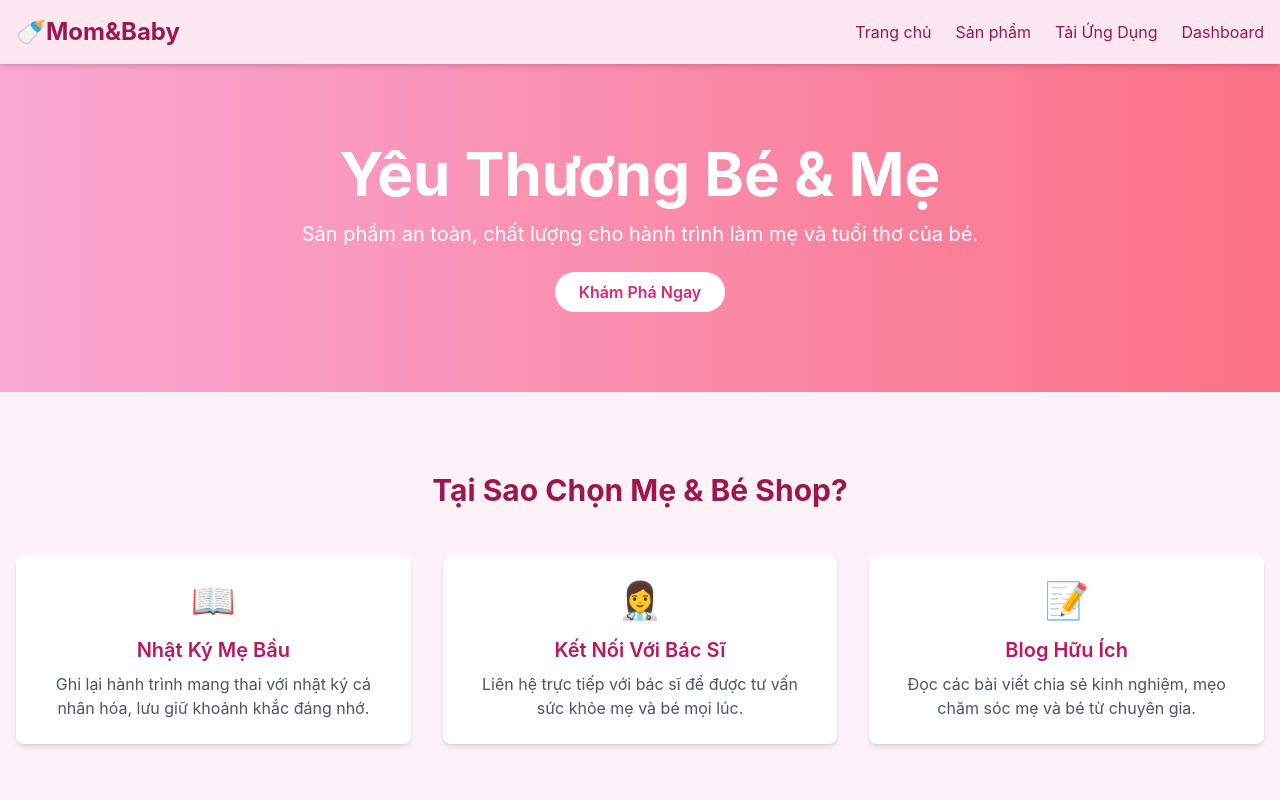
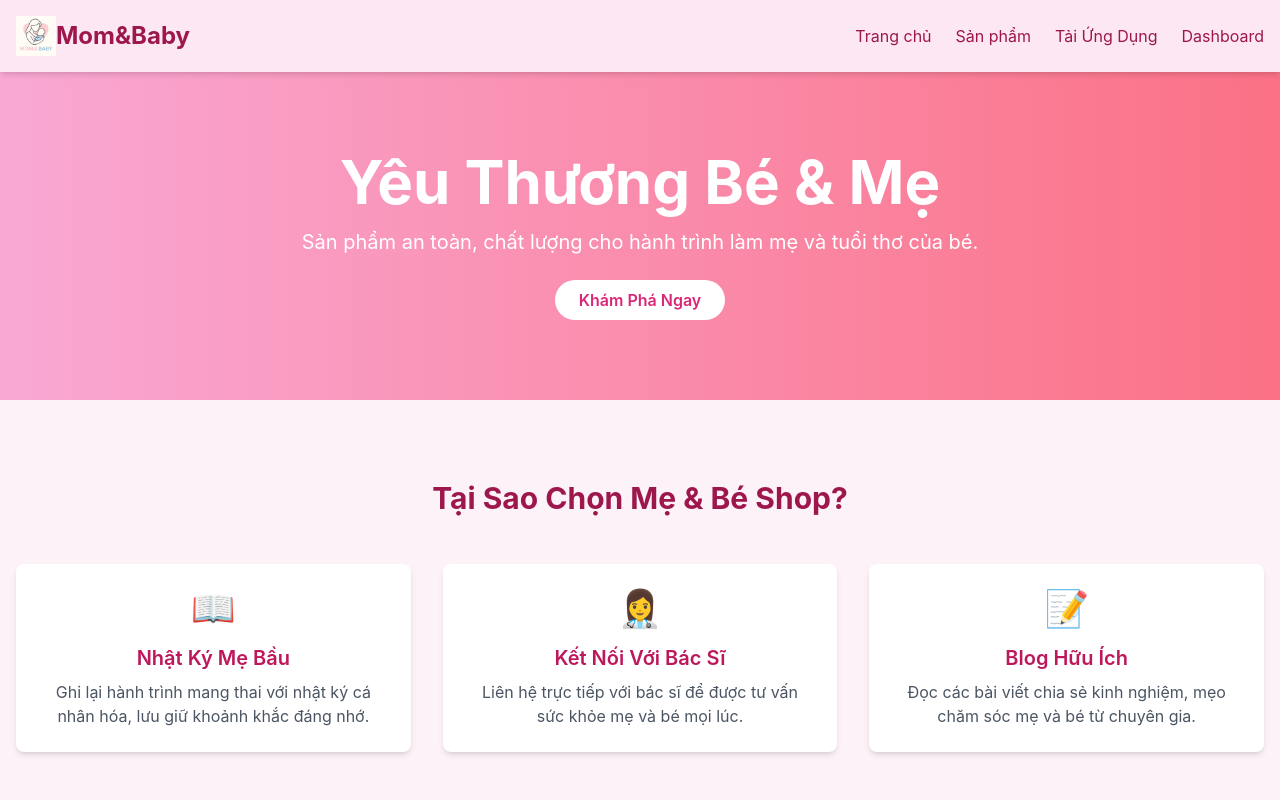
Before and after one commit to LQVinh11022004/LandingPage_EXE201, a React (Create React App) app: page / in a window 1280 px wide. Shown: the top 800 px of the page. Built offline with nearby package versions, Linux system fonts and the light colour scheme.

Commit message:
them logo cho header va trang web

```diff
--- a/public/index.html
+++ b/public/index.html
@@ -2,19 +2,19 @@
 <html lang="en">
   <head>
     <meta charset="utf-8" />
-    <link rel="icon" href="%PUBLIC_URL%/favicon.ico" />
+    <link rel="icon" href="./logo_exe201.jpg" />
     <meta name="viewport" content="width=device-width, initial-scale=1" />
     <meta name="theme-color" content="#000000" />
     <meta
       name="description"
       content="Web site created using create-react-app"
     />
-    <link rel="apple-touch-icon" href="%PUBLIC_URL%/logo192.png" />
+    <link rel="apple-touch-icon" href="./logo_exe201.jpg" />
     <!--
       manifest.json provides metadata used when your web app is installed on a
       user's mobile device or desktop. See https://developers.google.com/web/fundamentals/web-app-manifest/
     -->
-    <link rel="manifest" href="%PUBLIC_URL%/manifest.json" />
+    <link rel="manifest" href="./logo_exe201.jpg" />
     <!--
       Notice the use of %PUBLIC_URL% in the tags above.
       It will be replaced with the URL of the `public` folder during the build.
--- a/src/components/Header.js
+++ b/src/components/Header.js
@@ -15,7 +15,10 @@ const Navbar = () => {
           transition={{ duration: 0.5 }}
           className="text-2xl font-bold flex items-center"
         >
-          <span role="img" aria-label="baby">🍼</span> Mom&Baby
+          <span role="img" aria-label="baby">
+            <img src="./logo_exe201.jpg" alt="logo" className="h-10 w-auto" /> {/* Thu nhỏ logo */}
+          </span>
+          Mom&Baby
         </motion.div>
         <div className="md:hidden">
           <button onClick={toggleMenu} className="focus:outline-none">
@@ -29,7 +32,6 @@ const Navbar = () => {
           <li><Link to="/features" className="block py-2 md:py-0 hover:text-pink-500 transition-colors">Sản phẩm</Link></li>
           <li><Link to="/download" className="block py-2 md:py-0 hover:text-pink-500 transition-colors">Tải Ứng Dụng</Link></li>
           <li><Link to="/dashboard" className="block py-2 md:py-0 hover:text-pink-500 transition-colors">Dashboard</Link></li>
-
         </ul>
       </div>
     </nav>
```
Also changed, not shown: public/logo_exe201.jpg (added).
